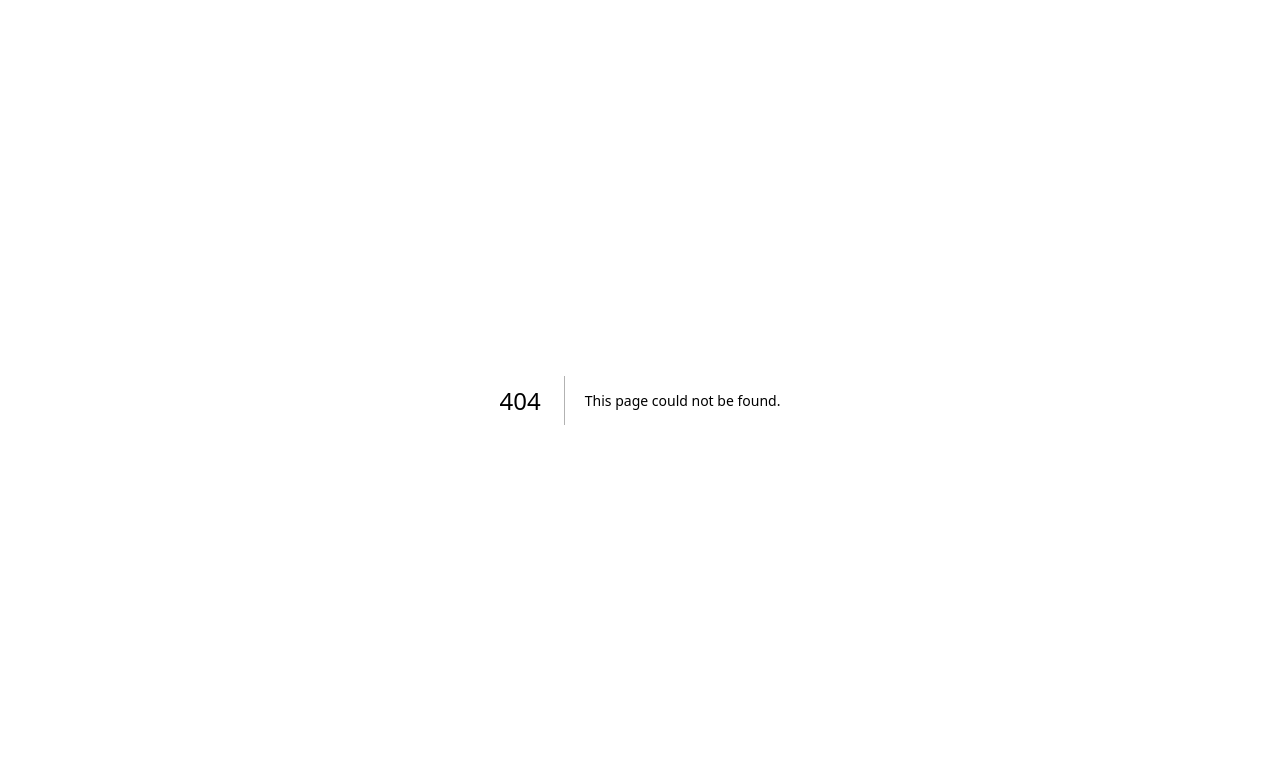
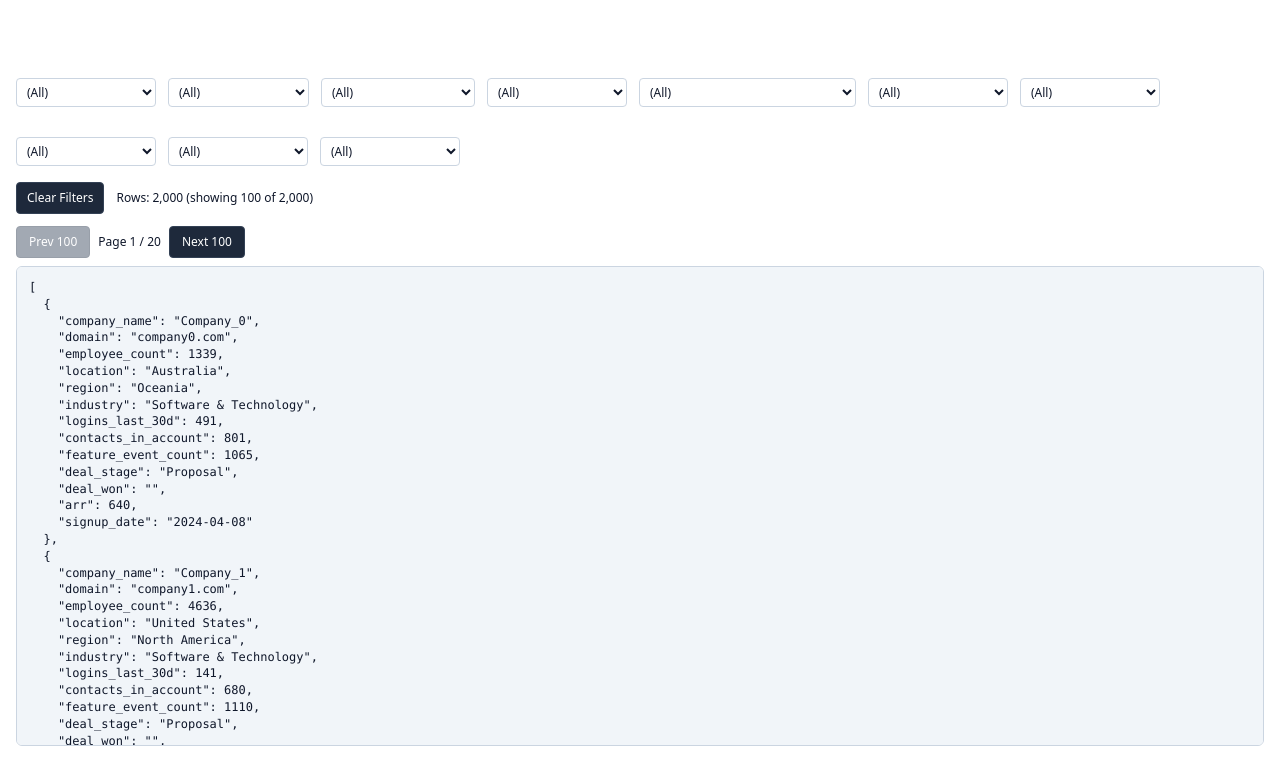
Before and after one commit to mcsamms/process-data-outbound, a Next.js app: page /accounts in a window 1280 px wide. Before the commit this address had no page. Shown: the top 784 px of the page. Built offline with nearby package versions, Linux system fonts and the light colour scheme.

Commit message:
added routes and pages for filtering all data

```diff
--- /dev/null
+++ b/app/accounts/page.tsx
@@ -0,0 +1,27 @@
+import { DataBrowser } from "@/components/DataBrowser";
+
+export default function AccountsPage() {
+  // Provide explicit column order (omit some high-cardinality if desired)
+  const columns = [
+    "company_name",
+    "domain",
+    "location",
+    "region",
+    "industry",
+    "deal_stage",
+    "deal_won",
+    "employee_count",
+    "arr",
+    "signup_date",
+  ];
+  return (
+    <main style={{ padding: "1rem" }}>
+      <DataBrowser
+        title="Accounts (Cleaned)"
+        endpoint="/api/accounts"
+        columns={columns}
+        pageSize={100}
+      />
+    </main>
+  );
+}
--- /dev/null
+++ b/app/api/accounts/route.ts
@@ -0,0 +1,13 @@
+import { promises as fs } from "fs";
+import path from "path";
+
+export async function GET() {
+  const filePath = path.join(
+    process.cwd(),
+    "data",
+    "cleaned_assessment_account_data.json",
+  );
+  const raw = await fs.readFile(filePath, "utf8");
+  const json = JSON.parse(raw);
+  return Response.json(json);
+}
--- /dev/null
+++ b/app/api/outbound/route.ts
@@ -0,0 +1,13 @@
+import { promises as fs } from "fs";
+import path from "path";
+
+export async function GET() {
+  const filePath = path.join(
+    process.cwd(),
+    "data",
+    "cleaned_outbound_data.json",
+  );
+  const raw = await fs.readFile(filePath, "utf8");
+  const json = JSON.parse(raw);
+  return Response.json(json);
+}
--- /dev/null
+++ b/app/outbound/page.tsx
@@ -0,0 +1,33 @@
+import { promises as fs } from "fs";
+import { DataBrowser } from "@/components/DataBrowser";
+
+export default function OutboundPage() {
+  const columns = [
+    "email",
+    "name",
+    "company_domain",
+    "outbound_campaign_id",
+    "send_date",
+    "opened",
+    "clicked",
+    "replied",
+    "matched_account",
+    "account_company_name",
+    "account_region",
+    "account_industry",
+    "account_deal_stage",
+    "account_deal_won",
+    "account_employee_count",
+    "account_arr",
+  ];
+  return (
+    <main style={{ padding: "1rem" }}>
+      <DataBrowser
+        title="Outbound Engagement (Cleaned & Enriched)"
+        endpoint="/api/outbound"
+        columns={columns}
+        pageSize={100}
+      />
+    </main>
+  );
+}
--- /dev/null
+++ b/components/DataBrowser.tsx
@@ -0,0 +1,250 @@
+"use client";
+import { useEffect, useMemo, useState } from "react";
+
+type Row = Record<string, unknown>;
+
+interface DataBrowserProps {
+  title: string;
+  endpoint: string; // API endpoint to fetch
+  pageSize?: number;
+  columns?: string[]; // optional subset ordering
+  dark?: boolean;
+}
+
+export function DataBrowser({
+  title,
+  endpoint,
+  pageSize = 100,
+  columns,
+  dark = true,
+}: DataBrowserProps) {
+  const [data, setData] = useState<Row[]>([]);
+  const [loading, setLoading] = useState(true);
+  const [error, setError] = useState<string | null>(null);
+  const [page, setPage] = useState(0);
+  const [filters, setFilters] = useState<Record<string, string>>({});
+
+  // Fetch
+  useEffect(() => {
+    let cancelled = false;
+    (async () => {
+      try {
+        setLoading(true);
+        const res = await fetch(endpoint);
+        if (!res.ok) throw new Error(`HTTP ${res.status}`);
+        const json = await res.json();
+        if (!cancelled) setData(json);
+      } catch (e) {
+        if (!cancelled)
+          setError(e instanceof Error ? e.message : "Unknown error");
+      } finally {
+        if (!cancelled) setLoading(false);
+      }
+    })();
+    return () => {
+      cancelled = true;
+    };
+  }, [endpoint]);
+
+  // Determine columns
+  const allColumns: string[] = useMemo(() => {
+    if (columns?.length) return columns;
+    return data.length ? Object.keys(data[0]) : [];
+  }, [columns, data]);
+
+  // Unique values per column (stringify non-strings)
+  const uniques = useMemo(() => {
+    const map: Record<string, string[]> = {};
+    allColumns.forEach((col) => {
+      const set = new Set<string>();
+      data.forEach((row) => {
+        const v = row[col];
+        if (v === null || typeof v === "undefined" || v === "") return;
+        set.add(String(v));
+      });
+      map[col] = Array.from(set)
+        .sort((a, b) => a.localeCompare(b))
+        .slice(0, 2000); // safeguard
+    });
+    return map;
+  }, [data, allColumns]);
+
+  // Apply filters
+  const filtered = useMemo(() => {
+    return data.filter((row) => {
+      for (const [col, val] of Object.entries(filters)) {
+        if (!val) continue;
+        if (String(row[col]) !== val) return false;
+      }
+      return true;
+    });
+  }, [data, filters]);
+
+  // Pagination slice
+  const totalPages = Math.max(1, Math.ceil(filtered.length / pageSize));
+  const currentPage = Math.min(page, totalPages - 1);
+  const pageRows = filtered.slice(
+    currentPage * pageSize,
+    currentPage * pageSize + pageSize,
+  );
+
+  // Reset to first page when filters change length or data changes size
+  // (Removed useEffect auto-reset to satisfy lint; we reset page explicitly when filters change.)
+
+  const color = dark ? "#0f172a" : "#111";
+
+  return (
+    <div style={{ color, fontFamily: "ui-sans-serif, system-ui, sans-serif" }}>
+      <h1
+        style={{
+          fontSize: "1.5rem",
+          fontWeight: 600,
+          marginBottom: 8,
+          color: "#ffffff",
+        }}
+      >
+        {title}
+      </h1>
+      {loading && <p>Loading...</p>}
+      {error && <p style={{ color: "#b91c1c" }}>Error: {error}</p>}
+      {!loading && !error && (
+        <>
+          <div
+            style={{
+              display: "flex",
+              flexWrap: "wrap",
+              gap: 12,
+              marginBottom: 16,
+            }}
+          >
+            {allColumns.map((col) => (
+              <label
+                key={col}
+                style={{
+                  display: "flex",
+                  flexDirection: "column",
+                  fontSize: 12,
+                }}
+              >
+                <span style={{ fontWeight: 600, color: "#ffffff" }}>{col}</span>
+                <select
+                  value={filters[col] ?? ""}
+                  onChange={(e) => {
+                    const value = e.target.value;
+                    setFilters((f) => ({ ...f, [col]: value }));
+                    setPage(0);
+                  }}
+                  style={{
+                    minWidth: 140,
+                    fontSize: 12,
+                    padding: "4px 6px",
+                    border: "1px solid #cbd5e1",
+                    borderRadius: 4,
+                    background: "#fff",
+                    color,
+                  }}
+                >
+                  <option value="">(All)</option>
+                  {uniques[col]?.map((v) => (
+                    <option key={v} value={v}>
+                      {v}
+                    </option>
+                  ))}
+                </select>
+              </label>
+            ))}
+          </div>
+          <div
+            style={{
+              display: "flex",
+              alignItems: "center",
+              gap: 12,
+              marginBottom: 12,
+            }}
+          >
+            <button
+              type="button"
+              onClick={() => setFilters({})}
+              style={{
+                padding: "6px 10px",
+                border: "1px solid #334155",
+                background: "#1e293b",
+                color: "#fff",
+                borderRadius: 4,
+                fontSize: 12,
+              }}
+            >
+              Clear Filters
+            </button>
+            <span style={{ fontSize: 12 }}>
+              Rows: {filtered.length.toLocaleString()} (showing{" "}
+              {pageRows.length} of {data.length.toLocaleString()})
+            </span>
+          </div>
+          <div
+            style={{
+              display: "flex",
+              gap: 8,
+              alignItems: "center",
+              marginBottom: 8,
+            }}
+          >
+            <button
+              type="button"
+              onClick={() => setPage((p) => Math.max(0, p - 1))}
+              disabled={currentPage === 0}
+              style={{
+                padding: "6px 12px",
+                border: "1px solid #334155",
+                background: currentPage === 0 ? "#475569" : "#1e293b",
+                color: "#fff",
+                opacity: currentPage === 0 ? 0.5 : 1,
+                cursor: currentPage === 0 ? "not-allowed" : "pointer",
+                borderRadius: 4,
+                fontSize: 12,
+              }}
+            >
+              Prev 100
+            </button>
+            <span style={{ fontSize: 12 }}>
+              Page {currentPage + 1} / {totalPages}
+            </span>
+            <button
+              type="button"
+              onClick={() => setPage((p) => Math.min(totalPages - 1, p + 1))}
+              disabled={currentPage >= totalPages - 1}
+              style={{
+                padding: "6px 12px",
+                border: "1px solid #334155",
+                background:
+                  currentPage >= totalPages - 1 ? "#475569" : "#1e293b",
+                color: "#fff",
+                opacity: currentPage >= totalPages - 1 ? 0.5 : 1,
+                cursor:
+                  currentPage >= totalPages - 1 ? "not-allowed" : "pointer",
+                borderRadius: 4,
+                fontSize: 12,
+              }}
+            >
+              Next 100
+            </button>
+          </div>
+          <div
+            style={{
+              maxHeight: "60vh",
+              overflow: "auto",
+              border: "1px solid #cbd5e1",
+              borderRadius: 6,
+              padding: 12,
+              background: "#f1f5f9",
+            }}
+          >
+            <pre style={{ fontSize: 12, lineHeight: 1.4, margin: 0 }}>
+              {JSON.stringify(pageRows, null, 2)}
+            </pre>
+          </div>
+        </>
+      )}
+    </div>
+  );
+}
```
